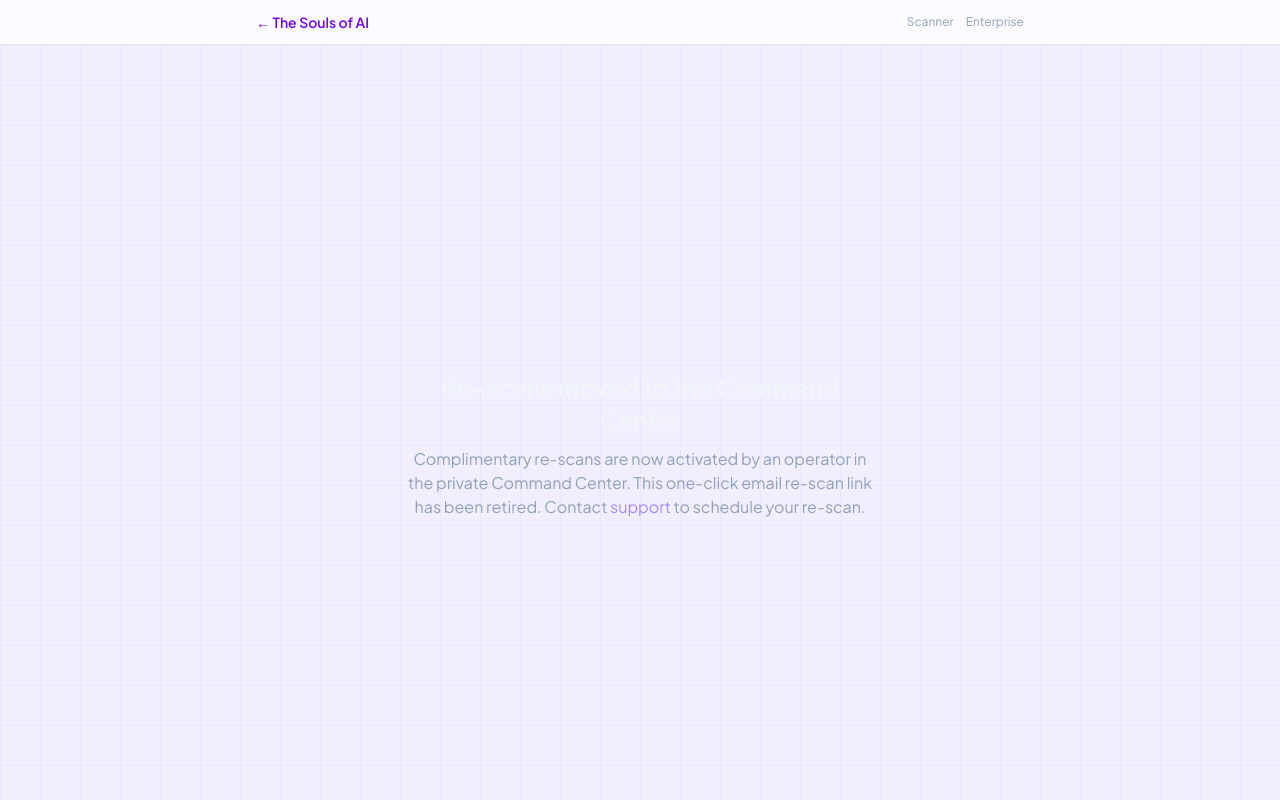
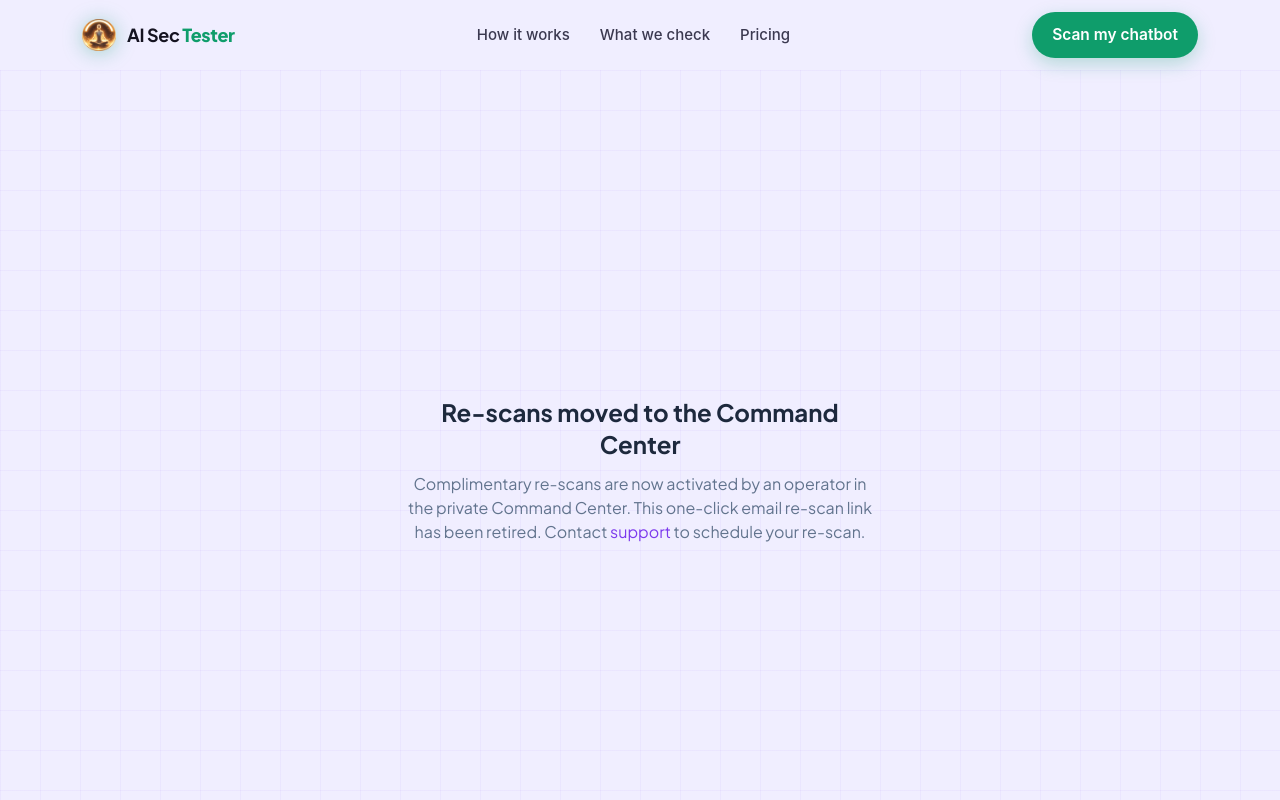
Before and after one commit to sngeetong144-droid/ai-sec-tester, a Next.js app: page /enterprise/rescan in a window 1280 px wide. Shown: the top 800 px of the page. Built offline with nearby package versions, Linux system fonts and the light colour scheme; no server answers.

Commit message:
Sync site chrome: one shared emerald nav on every public route (report, scans, enterprise), drop the stale violet bar and duplicate nav, add branded 404, restyle report/rescan off the dead dark palette

```diff
--- a/app/_components/landing-client.tsx
+++ b/app/_components/landing-client.tsx
@@ -42,16 +42,8 @@ export function RevealScripts() {
     return () => io.disconnect();
   }, []);
 
-  // Fixed-nav scroll state: add `.scrolled` once the page moves (ported from
-  // soul-site.js). Solid backdrop appears as soon as content scrolls under it.
-  useEffect(() => {
-    const nav = document.querySelector<HTMLElement>(".aist-landing [data-nav]");
-    if (!nav) return;
-    const onScroll = () => nav.classList.toggle("scrolled", window.scrollY > 12);
-    onScroll();
-    window.addEventListener("scroll", onScroll, { passive: true });
-    return () => window.removeEventListener("scroll", onScroll);
-  }, []);
+  // Fixed-nav scroll state now belongs to <SiteNav> (app/_components/site-nav.tsx),
+  // which owns `.scrolled` as React state on every route — not just this page.
 
   return null;
 }
--- a/app/_components/landing.tsx
+++ b/app/_components/landing.tsx
@@ -138,35 +138,9 @@ export function Landing() {
         <style dangerouslySetInnerHTML={{ __html: ".aist-landing [data-reveal]{opacity:1;transform:none}" }} />
       </noscript>
 
-      {/* NAV — anchor-only, fixed. No public login link (auth stays reachable
-          only by directly visiting /auth/login). CTA + links point to in-page anchors. */}
-      <nav className="nav" data-nav>
-        <div className="nav-in">
-          <a href="https://thesoulsofai.com" className="brand">
-            <img src="/assets/thesoulsofai_watermark.png" alt="The Souls of AI" />
-            <span>
-              AI Sec <b>Tester</b>
-            </span>
-          </a>
-          {/* CSS-only mobile hamburger (checkbox hack — no client JS) */}
-          <input type="checkbox" id="nav-toggle" className="nav-toggle" aria-hidden="true" />
-          <label htmlFor="nav-toggle" className="nav-burger" aria-label="Open menu">
-            <span />
-            <span />
-            <span />
-          </label>
-          <div className="nav-links">
-            <a href="#how">How it works</a>
-            <a href="#checks">What we check</a>
-            <a href="#pricing">Pricing</a>
-          </div>
-          <div className="nav-cta">
-            <a href="#pricing" className="btn btn-accent" style={{ padding: "11px 20px" }}>
-              Scan my chatbot
-            </a>
-          </div>
-        </div>
-      </nav>
+      {/* NAV lives in app/_components/site-nav.tsx, rendered once by the root
+          layout so every route wears the same header. It used to be inlined
+          here, which is why signed-in visitors saw two navs stacked. */}
 
       {/* HERO */}
       <header className="s-hero">
--- a/app/_components/site-footer.tsx
+++ b/app/_components/site-footer.tsx
@@ -1,26 +1,15 @@
 "use client";
 
-import type { ReactNode } from "react";
 import { usePathname } from "next/navigation";
 
 // The console (/command-center*) ships its own sidebar+content shell, and its
 // gate (/auth/login) is a private admin surface — neither wears the public chrome.
-function isConsoleSurface(pathname: string): boolean {
+export function isConsoleSurface(pathname: string): boolean {
   return (
     pathname === "/command-center" ||
     pathname.startsWith("/command-center/") ||
     pathname === "/auth/login"
   );
-}
-
-// Hides the global layout header on the anonymous public landing ("/"), which
-// ships its own fixed emerald nav. `active` is false for authenticated users, so
-// the authed home view (working scanner) keeps the global header + Sign out.
-export function HideOnHome({ active, children }: { active: boolean; children: ReactNode }) {
-  const pathname = usePathname();
-  const isHome = pathname === "/";
-  if ((active && isHome) || isConsoleSurface(pathname)) return null;
-  return <>{children}</>;
 }
 
 // The public landing ("/") ships its own cohesive footer (LandingFooter), so the
--- /dev/null
+++ b/app/_components/site-nav.tsx
@@ -0,0 +1,86 @@
+"use client";
+
+import { useEffect, useState, type ReactNode } from "react";
+import { usePathname } from "next/navigation";
+import { isConsoleSurface } from "@/app/_components/site-footer";
+
+/**
+ * The ONE site header. Extracted verbatim from the landing's emerald fixed nav
+ * so every public surface (landing, /scans/[id], /enterprise*, the customer
+ * report) wears identical chrome instead of the old violet Tailwind bar.
+ *
+ * Styling comes from app/landing.css, whose every rule is scoped under
+ * `.aist-landing` — hence the wrapper div. landing.css is imported once in
+ * app/layout.tsx so the scoped rules are available on every route.
+ *
+ * Auth: this component NEVER queries Supabase. /enterprise/report/[token] is an
+ * unauthenticated, token-gated customer page and must render fine anonymously.
+ * The server layout resolves the session and passes the sign-out control in as
+ * a slot (`signOut`), which is simply absent for anonymous visitors.
+ */
+export function SiteNav({ signOut }: { signOut?: ReactNode }) {
+  const pathname = usePathname();
+  const [scrolled, setScrolled] = useState(false);
+
+  // Fixed-nav scroll state (ported from soul-site.js via RevealScripts): solid
+  // backdrop appears as soon as content scrolls under it.
+  useEffect(() => {
+    const onScroll = () => setScrolled(window.scrollY > 12);
+    onScroll();
+    window.addEventListener("scroll", onScroll, { passive: true });
+    return () => window.removeEventListener("scroll", onScroll);
+  }, []);
+
+  // The console (/command-center*) ships its own sidebar shell and its gate
+  // (/auth/login) is a private admin surface — neither wears the public chrome.
+  if (isConsoleSurface(pathname)) return null;
+
+  // Section anchors live on the landing. Off "/" they must be absolute so the
+  // link navigates home first instead of hunting for a missing #id.
+  const base = pathname === "/" ? "" : "/";
+
+  return (
+    <div className="aist-landing">
+      <nav className={scrolled ? "nav scrolled" : "nav"} data-nav>
+        <div className="nav-in">
+          <a href="https://thesoulsofai.com" className="brand">
+            {/* eslint-disable-next-line @next/next/no-img-element */}
+            <img src="/assets/thesoulsofai_watermark.png" alt="The Souls of AI" />
+            <span>
+              AI Sec <b>Tester</b>
+            </span>
+          </a>
+          {/* CSS-only mobile hamburger (checkbox hack — no client JS) */}
+          <input type="checkbox" id="nav-toggle" className="nav-toggle" aria-hidden="true" />
+          <label htmlFor="nav-toggle" className="nav-burger" aria-label="Open menu">
+            <span />
+            <span />
+            <span />
+          </label>
+          <div className="nav-links">
+            <a href={`${base}#how`}>How it works</a>
+            <a href={`${base}#checks`}>What we check</a>
+            <a href={`${base}#pricing`}>Pricing</a>
+          </div>
+          <div className="nav-cta">
+            <a href={`${base}#pricing`} className="btn btn-accent" style={{ padding: "11px 20px" }}>
+              Scan my chatbot
+            </a>
+            {signOut}
+          </div>
+        </div>
+      </nav>
+    </div>
+  );
+}
+
+/**
+ * The nav is `position: fixed` at 70px tall, so in-flow page content would slide
+ * underneath it. The landing's hero already carries its own 150px top padding,
+ * and console surfaces render no nav at all — every other route gets the offset.
+ */
+export function SiteNavOffset({ children }: { children: ReactNode }) {
+  const pathname = usePathname();
+  const needsOffset = pathname !== "/" && !isConsoleSurface(pathname);
+  return <div className="flex-1" style={needsOffset ? { paddingTop: 70 } : undefined}>{children}</div>;
+}
--- a/app/enterprise/rescan/page.tsx
+++ b/app/enterprise/rescan/page.tsx
@@ -14,14 +14,14 @@ export default function RescanPage() {
   return (
     <main className="grid-bg min-h-screen flex items-center justify-center">
       <div className="mx-auto max-w-lg px-5 py-16 text-center">
-        <h1 className="text-2xl font-bold text-slate-100 mb-3">
+        <h1 className="text-2xl font-bold text-slate-800 mb-3">
           Re-scans moved to the Command Center
         </h1>
-        <p className="text-slate-400">
+        <p className="text-slate-500">
           Complimentary re-scans are now activated by an operator in the private
           Command Center. This one-click email re-scan link has been retired.
           Contact{" "}
-          <a href="mailto:hello@thesoulsofai.com" className="text-brand-400">
+          <a href="mailto:hello@thesoulsofai.com" className="text-brand-600 hover:underline">
             support
           </a>{" "}
           to schedule your re-scan.
--- a/app/layout.tsx
+++ b/app/layout.tsx
@@ -1,10 +1,15 @@
 import type { Metadata } from "next";
 import { Plus_Jakarta_Sans } from "next/font/google";
 import "./globals.css";
+// Every rule in landing.css is scoped under `.aist-landing`, so importing it at
+// the root is inert for other markup — it only lights up the shared SiteNav (and
+// the landing itself), which is what makes one nav possible on every route.
+import "./landing.css";
 import { Analytics } from "@vercel/analytics/next";
 import { createClient } from "@/lib/supabase/server";
 import { signOut } from "@/app/auth/login/actions";
-import { SiteFooter, HideOnHome } from "@/app/_components/site-footer";
+import { SiteFooter } from "@/app/_components/site-footer";
+import { SiteNav, SiteNavOffset } from "@/app/_components/site-nav";
 
 const jakarta = Plus_Jakarta_Sans({ subsets: ["latin"] });
 
@@ -66,42 +71,30 @@ export default async function RootLayout({
         suppressHydrationWarning
         className={`${jakarta.className} antialiased bg-[#F0EEFF] text-slate-800 flex flex-col min-h-screen`}
       >
-        {/* Site header — hidden on the anonymous landing ("/"), which ships its
-            own fixed emerald nav. Authenticated users keep it (Sign out lives here). */}
-        <HideOnHome active={!user}>
-        <div className="bg-white/70 backdrop-blur-sm border-b border-violet-100 px-4 py-3 shrink-0 sm:px-6">
-          <div className="max-w-3xl mx-auto flex flex-wrap items-center justify-between gap-x-3 gap-y-2">
-            <a
-              href="https://thesoulsofai.com"
-              className="text-sm font-semibold text-violet-700 hover:text-violet-900 transition-colors"
-            >
-              ← The Souls of AI
-            </a>
-            <div className="flex flex-wrap items-center gap-x-3 gap-y-2 text-xs text-slate-400">
-              <a href="/" className="hover:text-slate-600 transition-colors">Scanner</a>
-              <a href="/enterprise" className="hover:text-slate-600 transition-colors">Enterprise</a>
-              {user && (
-                <div className="flex items-center gap-3">
-                  <span className="max-w-[45vw] truncate text-slate-500 sm:max-w-none">{user.email}</span>
+        {/* The ONE site header — the emerald fixed nav, on every public route.
+            SiteNav suppresses itself on the console surfaces (/auth/login and
+            /command-center**), which ship their own chrome. The sign-out control
+            is passed in as a slot so the nav never has to touch Supabase: the
+            token-gated customer report is unauthenticated and must render for
+            anonymous visitors. */}
+        <SiteNav
+          signOut={
+            user ? (
               <form action={signOut}>
                 <button
                   type="submit"
-                      className="rounded-full border border-violet-200 px-3 py-1 text-xs text-violet-600 hover:bg-violet-50 transition-colors"
+                  className="btn btn-ghost"
+                  style={{ padding: "10px 18px", fontSize: 14.5 }}
                 >
                   Sign out
                 </button>
               </form>
-                </div>
-              )}
-            </div>
-          </div>
-        </div>
-        </HideOnHome>
+            ) : null
+          }
+        />
 
-        {/* Page content */}
-        <div className="flex-1">
-          {children}
-        </div>
+        {/* Page content — offset below the 70px fixed nav where one is shown. */}
+        <SiteNavOffset>{children}</SiteNavOffset>
 
         {/* Site footer — suppressed on the public landing ("/"), which ships its own. */}
         <SiteFooter />
--- a/app/page.tsx
+++ b/app/page.tsx
@@ -1,4 +1,5 @@
-import "./landing.css";
+// landing.css is imported by app/layout.tsx (its rules are all scoped under
+// `.aist-landing`) so the shared SiteNav is styled on every route, not just here.
 import { redirect } from "next/navigation";
 import { createClient } from "@/lib/supabase/server";
 import { isAdminEmail } from "@/lib/command-center/admin";
```
Also changed, not shown: app/enterprise/report/[token]/page.tsx (+19 -19 lines), app/not-found.tsx (added, +37 -0 lines). Lines whose indentation alone changed are shown as unchanged.
